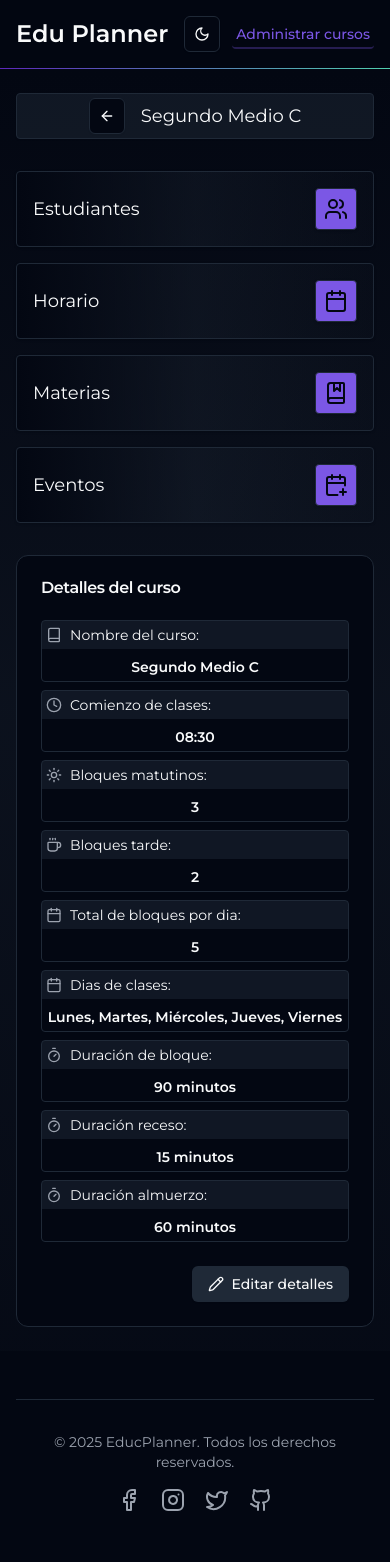
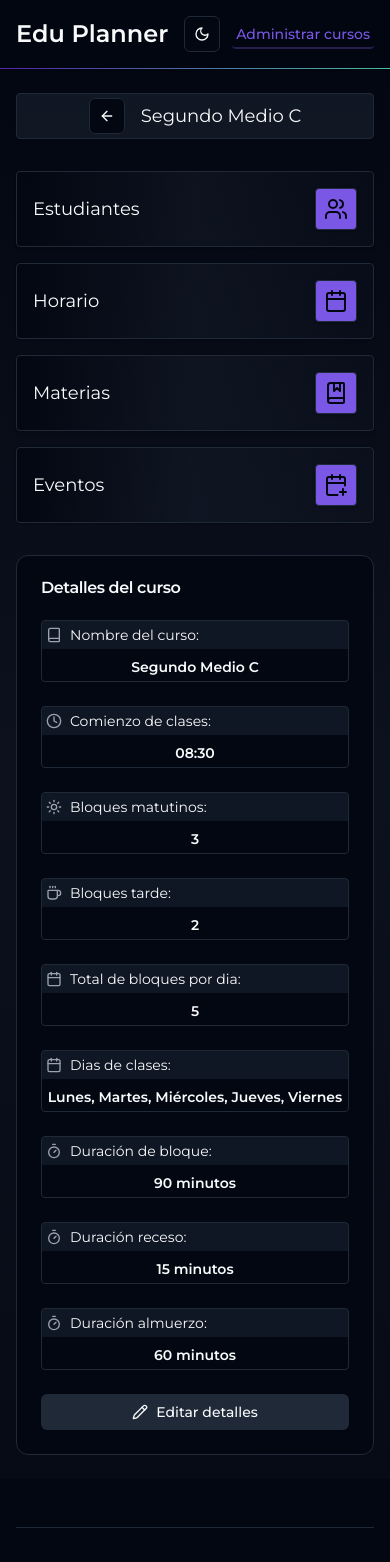
Before and after one commit to No-Country-simulation/s20-11-webapp, a React (Vite) app in the folder Frontend/eduPlanner/: page /courses/1 in a window 390 px wide. Shown: the top 1562 px of the page. Built offline with nearby package versions, Linux system fonts and the light colour scheme; a web font is replaced by a local one.

Commit message:
fix styles

```diff
--- a/Frontend/eduPlanner/src/Components/layout/Header.jsx
+++ b/Frontend/eduPlanner/src/Components/layout/Header.jsx
@@ -39,7 +39,7 @@ const Header = () => {
 
   return (
     <>
-      <header className="sticky top-0 p-4 bg-background/80 backdrop-blur-sm  z-30">
+      <header className="sticky top-0 p-4 bg-background/80 backdrop-blur-sm shadow z-30">
         <nav className="container mx-auto flex justify-between items-center">
           <div className="flex gap-4 items-center">
             <div id="logo-y-libro" className="flex gap-2 items-center">
--- a/Frontend/eduPlanner/src/Components/ui/button.tsx
+++ b/Frontend/eduPlanner/src/Components/ui/button.tsx
@@ -1,8 +1,8 @@
-import * as React from "react"
-import { Slot } from "@radix-ui/react-slot"
-import { cva, type VariantProps } from "class-variance-authority"
+import { Slot } from "@radix-ui/react-slot";
+import { cva, type VariantProps } from "class-variance-authority";
+import * as React from "react";
 
-import { cn } from "@/lib/utils"
+import { cn } from "@/lib/utils";
 
 const buttonVariants = cva(
   "inline-flex items-center justify-center gap-2 whitespace-nowrap rounded-md text-sm font-medium transition-colors focus-visible:outline-none focus-visible:ring-1 focus-visible:ring-ring disabled:pointer-events-none disabled:opacity-50 [&_svg]:pointer-events-none [&_svg]:size-4 [&_svg]:shrink-0",
@@ -18,8 +18,9 @@ const buttonVariants = cva(
         secondary:
           "bg-secondary text-secondary-foreground shadow-sm hover:bg-secondary/80",
         ghost: "hover:bg-accent hover:text-accent-foreground",
-        miboton:
-          "bg-purple-700 shadow-sm hover:bg-purple-900",
+        accent:
+          "bg-gradient-to-r from-primary to-tertiary rounded-[30rem] text-tertiary-foreground",
+        miboton: "bg-purple-700 shadow-sm hover:bg-purple-900",
         link: "text-primary underline-offset-4 hover:underline",
       },
       size: {
@@ -34,26 +35,26 @@ const buttonVariants = cva(
       size: "default",
     },
   }
-)
+);
 
 export interface ButtonProps
   extends React.ButtonHTMLAttributes<HTMLButtonElement>,
     VariantProps<typeof buttonVariants> {
-  asChild?: boolean
+  asChild?: boolean;
 }
 
 const Button = React.forwardRef<HTMLButtonElement, ButtonProps>(
   ({ className, variant, size, asChild = false, ...props }, ref) => {
-    const Comp = asChild ? Slot : "button"
+    const Comp = asChild ? Slot : "button";
     return (
       <Comp
         className={cn(buttonVariants({ variant, size, className }))}
         ref={ref}
         {...props}
       />
-    )
+    );
   }
-)
-Button.displayName = "Button"
+);
+Button.displayName = "Button";
 
-export { Button, buttonVariants }
+export { Button, buttonVariants };
--- a/Frontend/eduPlanner/src/features/courses/routes/course-details.jsx
+++ b/Frontend/eduPlanner/src/features/courses/routes/course-details.jsx
@@ -58,10 +58,10 @@ const courseManagementLinks = [
 export default function CourseDetails() {
   const { courseDetails } = useLoaderData();
   return (
-    <div>
+    <>
       <TitleBar title={courseDetails.name} />
       <Spacer size="3xs" />
-      <div className="flex flex-col lg:flex-row gap-8">
+      <div className="flex flex-col lg:flex-row gap-8 ">
         <div className="flex flex-col gap-4 col-span-2">
           {courseManagementLinks.map((link) => (
             <LinkCard
@@ -74,7 +74,7 @@ export default function CourseDetails() {
         </div>
         <CourseDetailsCard courseDetails={courseDetails} />
       </div>
-    </div>
+    </>
   );
 }
 
@@ -97,11 +97,10 @@ function LinkCard({ title, Icon, link }) {
 function CourseDetailsCard({ courseDetails }) {
   return (
     <Card className="col-span-2 grow">
-      {" "}
       <CardHeader>
         <CardTitle>Detalles del curso</CardTitle>
       </CardHeader>
-      <CardContent className="flex flex-col gap-2">
+      <CardContent className="flex flex-col gap-6 sm:gap-2">
         <DetailsCard
           label="Nombre del curso"
           value={courseDetails.name}
@@ -148,8 +147,8 @@ function CourseDetailsCard({ courseDetails }) {
           Icon={Timer}
         />
       </CardContent>
-      <CardFooter className="flex justify-end">
-        <Button variant="secondary" className="">
+      <CardFooter className="flex justify-end w-full">
+        <Button variant="secondary" className="w-full sm:w-auto">
           <Pencil /> Editar detalles
         </Button>
       </CardFooter>
--- a/Frontend/eduPlanner/src/features/courses/routes/courses-layout.jsx
+++ b/Frontend/eduPlanner/src/features/courses/routes/courses-layout.jsx
@@ -1,8 +1,4 @@
 import { Outlet } from "react-router-dom";
 export default function CoursesLayout() {
-  return (
-    <>
-      <Outlet />
-    </>
-  );
+  return <Outlet />;
 }
```
